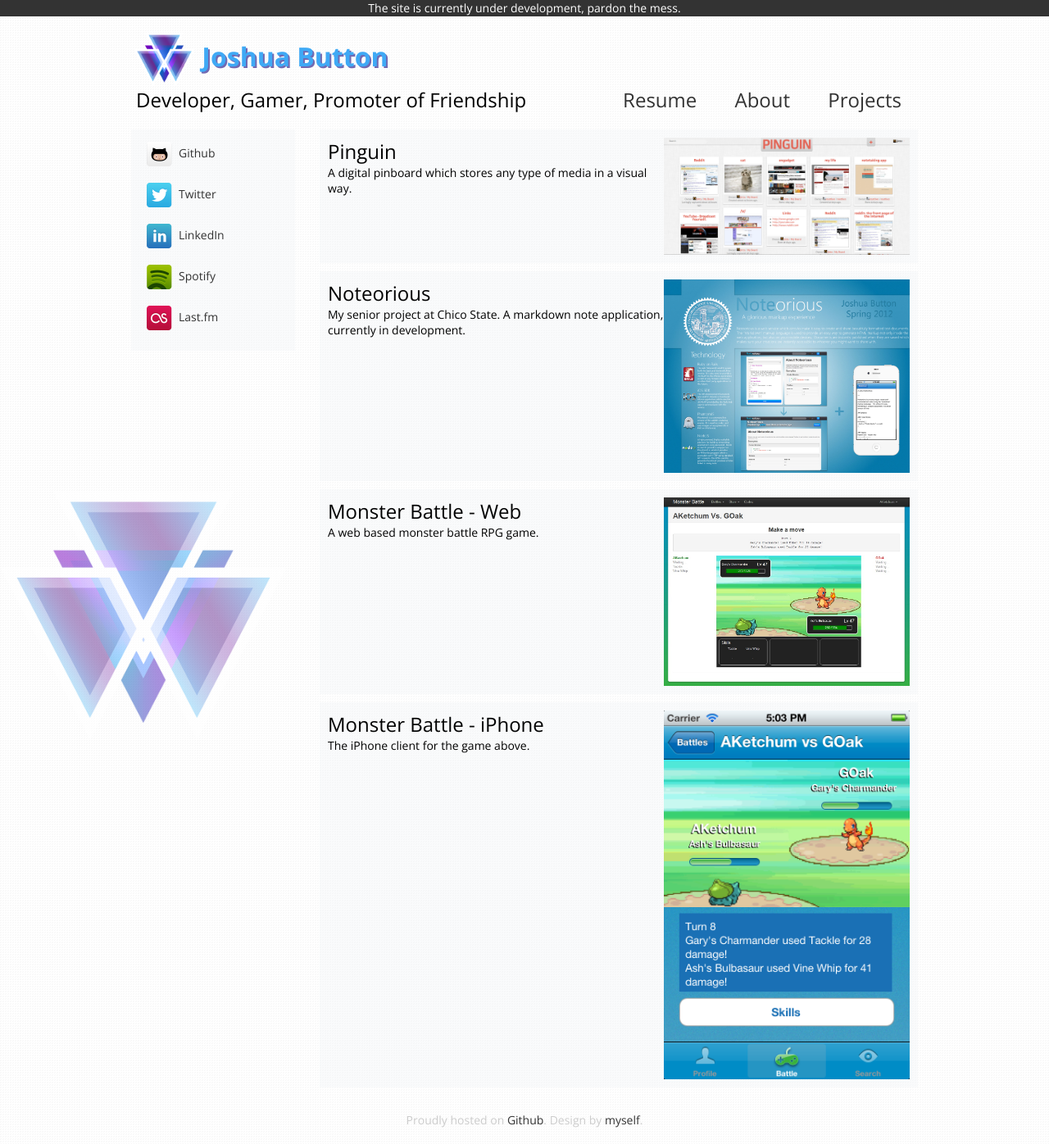
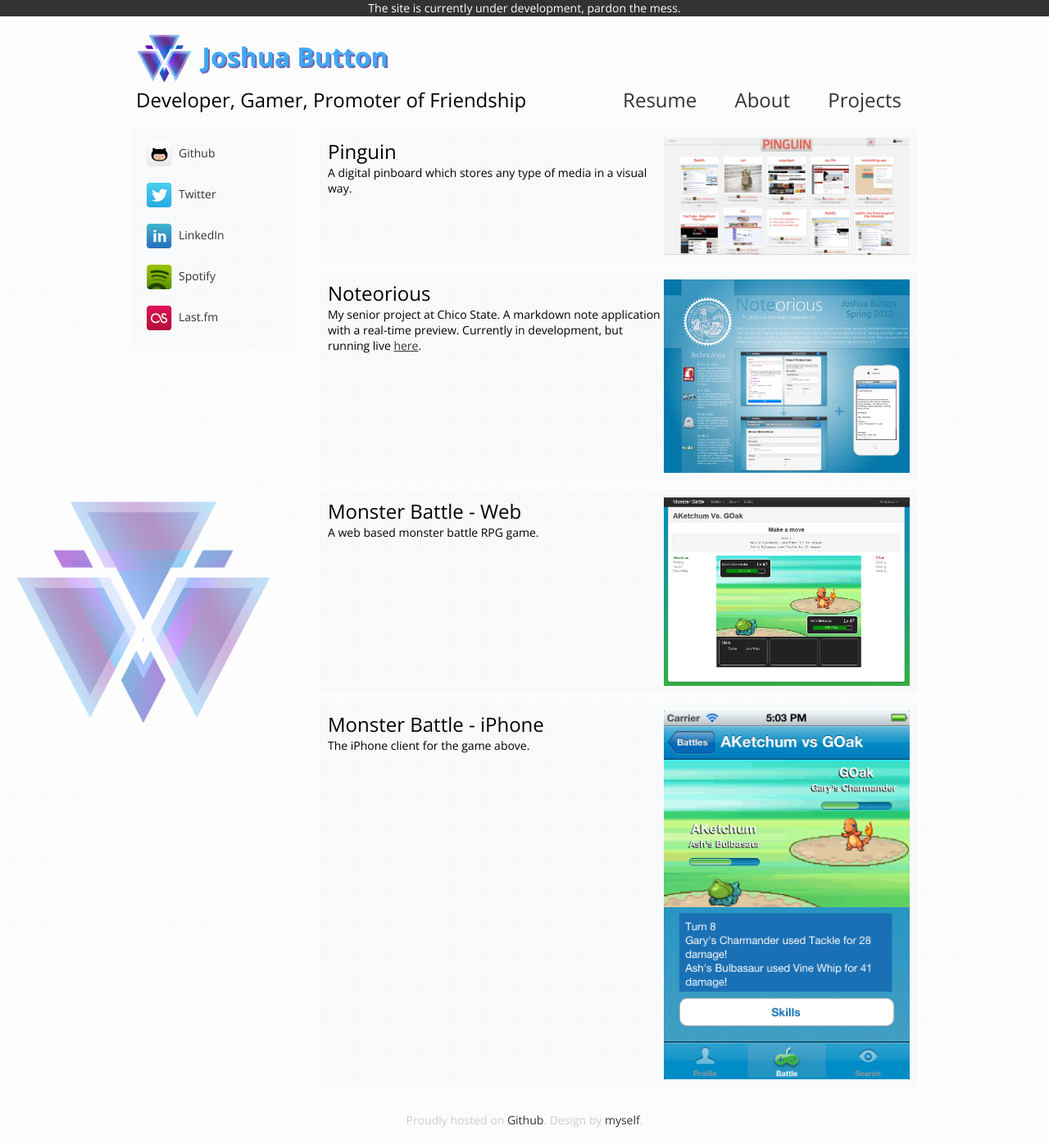
Before and after one commit to jbttn/jbttn.github.io, a Jekyll site: the page built from projects.html, in a window 1280 px wide and 1396 px high. Shown: the whole window at 82% size. Built offline with Jekyll 4.4.1, drawn with Linux system fonts in a browser that asks for light colours; nearby versions of some CDN libraries.

Commit message:
Fix for links in project divs, added noteorious link

```diff
--- a/css/style.less
+++ b/css/style.less
@@ -108,6 +108,10 @@
 
 p {
   margin-top: 0;
+
+  a {
+    text-decoration: underline;
+  }
 }
 
 ul {
--- a/js/script.js
+++ b/js/script.js
@@ -18,5 +18,5 @@
 });*/
 
 
-$('.project a').colorbox({rel: 'nofollow', maxWidth: '90%', maxHeight: '90%'});
+$('.project a.img').colorbox({rel: 'nofollow', maxWidth: '90%', maxHeight: '90%'});
 $('#resume-link').colorbox({inline: true, width: '50%'});
--- a/projects.html
+++ b/projects.html
@@ -6,22 +6,22 @@
 <section id="projects">
   <div class="project">
     <h1>Pinguin</h1>
-    <a href="/img/pinguin.png"><img src="/img/pinguin.png"></a>
+    <a class="img" href="/img/pinguin.png"><img src="/img/pinguin.png"></a>
     <p>A digital pinboard which stores any type of media in a visual way.</p>
   </div>
   <div class="project">
     <h1>Noteorious</h1>
-    <a href="/img/noteorious-poster.jpg"><img src="/img/noteorious-poster.jpg"></a>
-    <p>My senior project at Chico State.  A markdown note application, currently in development.</p>
+    <a class="img" href="/img/noteorious-poster.jpg"><img src="/img/noteorious-poster.jpg"></a>
+    <p>My senior project at Chico State.  A markdown note application with a real-time preview.  Currently in development, but running live <a href="http://www.noteorio.us/">here</a>.</p>
   </div>
   <div class="project">
     <h1>Monster Battle - Web</h1>
-    <a href="/img/monster-battle.jpg"><img src="/img/monster-battle.jpg"></a>
+    <a class="img" href="/img/monster-battle.jpg"><img src="/img/monster-battle.jpg"></a>
     <p>A web based monster battle RPG game.</p>
   </div>
   <div class="project">
     <h1>Monster Battle - iPhone</h1>
-    <a href="/img/monster-battle-iphone.png"><img src="/img/monster-battle-iphone.png"></a>
+    <a class="img" href="/img/monster-battle-iphone.png"><img src="/img/monster-battle-iphone.png"></a>
     <p>The iPhone client for the game above.</p>
   </div>
 </section>
--- a/resume.html
+++ b/resume.html
@@ -53,7 +53,7 @@
 <section id="projects" class="area">
   <span class="title">Projects</span>
   <div class="indent1">Noteorious <span class="subtext">Spring 2012</span></div>
-  <p class="indent2">Web service used to create notes in the Markdown markup language with a real time preview of formatted notes. Included a basic API which allowed for the development of an iPhone client. Ruby (Rails), Javascript, Objective-C.</p>
+  <p class="indent2">Web service used to create notes in the Markdown markup language with a real-time preview of formatted notes. Included a basic API which allowed for the development of an iPhone client. Ruby (Rails), Javascript, Objective-C.</p>
   <div class="indent1">Pinguin <span class="subtext">Spring 2012</span></div>
   <p class="indent2">Web service used to capture and share text clips and media from the Internet.  Included a Node.js service used to create and serve website screenshots. Ruby (Rails), Javascript.</p>
   <div class="indent1">Monster Battle <span class="subtext">Fall 2011</span></div>
```
